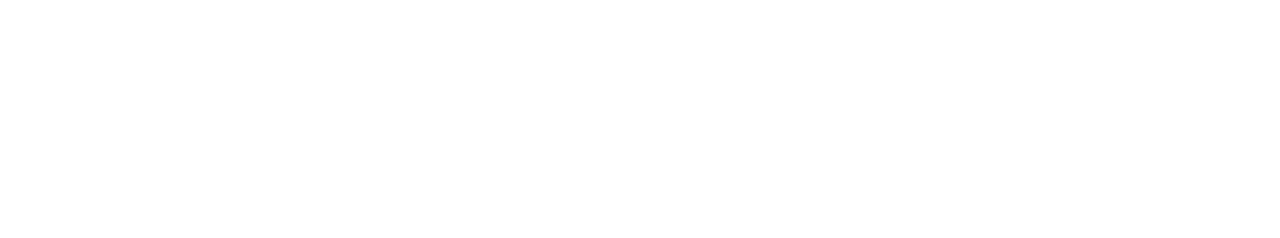
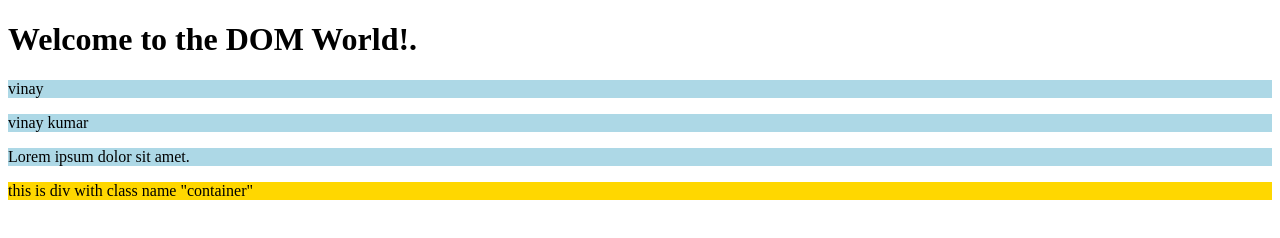
Before and after one commit to VinayKumar2203/4week, a plain HTML site: page dom/prob1.html in a window 1280 px wide. Drawn offline with Linux system fonts and the light colour scheme.

Commit message:
dom prob21

```diff
--- a/dom/prob1.html
+++ b/dom/prob1.html
@@ -8,7 +8,23 @@
 </head>
 
 <body>
-
+    <h1 id="head">vinay</h1>
+    <p>vinay</p>
+    <p>vinay kumar</p>
+    <p>Lorem ipsum dolor sit amet.</p>
+    <div class="container">this is div with class name "container"</div>
 </body>
 
 </html>
+<script>
+    let head = document.getElementById("head");
+    head.innerText = "Welcome to the DOM World!."
+
+    let para = document.getElementsByTagName("p");
+    for (let i = 0; i < para.length; i++) {
+        para[i].style.backgroundColor = "lightblue"
+
+    }
+    let container = document.querySelector(".container");
+    container.style.backgroundColor = "gold";
+</script>
```
